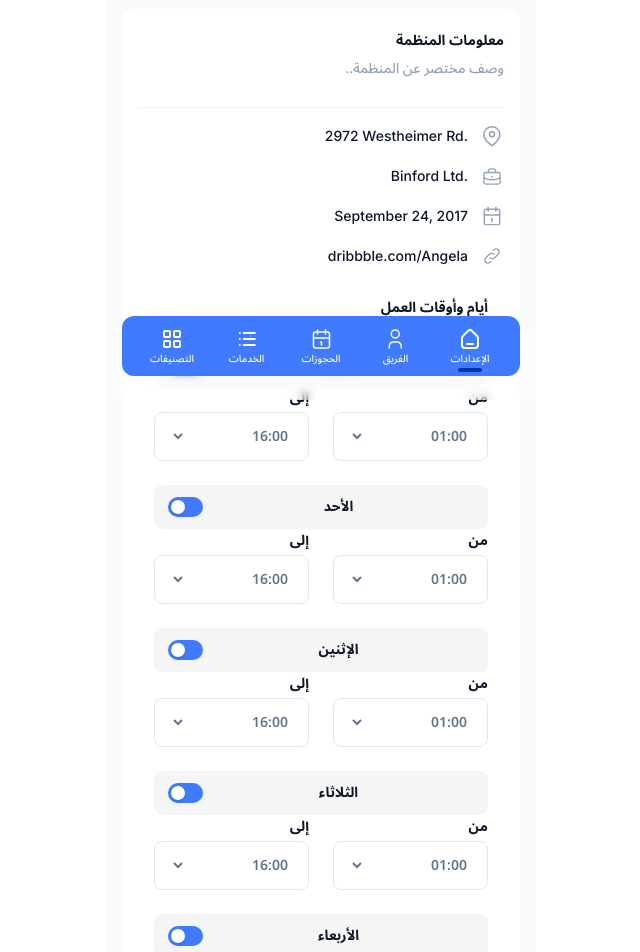
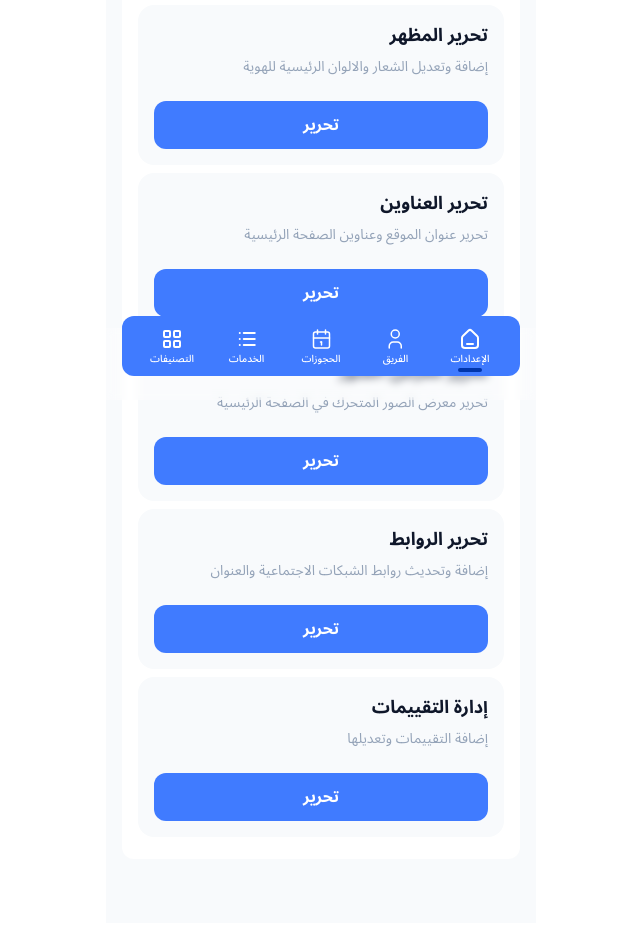
Before and after one commit to helmy162/leadly-admin, a Next.js app: page /profile in a window 1280 px wide. Shown: the part 400-1352 px from the top of the page, without its empty margins (319-959 px from the left). Built offline with nearby package versions, Linux system fonts and the light colour scheme.

Commit message:
edit business info

```diff
--- a/app/(with-auth)/profile/page.tsx
+++ b/app/(with-auth)/profile/page.tsx
@@ -6,6 +6,7 @@ import LinkIcon from "@/components/icons/LinkIcon";
 import MapIcon from "@/components/icons/MapIcon";
 import { english_font } from "@/fonts";
 import { business } from "@/mockups/business";
+import { business_options } from "@/mockups/business_options";
 import ConfirmationModal from "@/sections/ConfirmationModal";
 import EditBusinessModal from "@/sections/EditBusinessModal";
 import Image from "next/image";
@@ -19,23 +20,17 @@ type dayType = {
 };
 
 export default function BusinessInfoPage() {
-  const [editBusinessModal, setEditBusinessModal] = useState(false);
+  const [editBusinessModal, setEditBusinessModal] = useState(0);
   const [confirmModal, setConfirmModal] = useState(false);
 
-  const onWorkingHoursChange = (day:string, data: dayType) => {
+  const onWorkingHoursChange = (day: string, data: dayType) => {
     // day is Friday | Saturday | Sunday | Monday | Tuesday | Wednesday | Thursday
     // data is {day: string, from: string, to: string}
-  }
+  };
   return (
     <>
       <main className="flex h-full w-full flex-grow flex-col gap-4 pb-10 text-black">
-        <div className="flex flex-col gap-7 rounded-xl bg-white p-4 pb-10">
-          <button
-            className="w-[100px] rounded-lg border border-borderGray p-2 text-xs font-bold leading-5"
-            onClick={() => setEditBusinessModal(true)}
-          >
-            تحرير البيانات
-          </button>
+        <div className="flex flex-col gap-7 rounded-xl bg-white px-4 pb-10 py-14">
           <div className="flex flex-col items-center gap-4">
             <div className="flex size-24 items-center justify-center rounded-full border-2 border-[#FBFBFB] p-4">
               <Image
@@ -57,55 +52,44 @@ export default function BusinessInfoPage() {
           </div>
         </div>
         <div className="flex flex-col gap-2 rounded-xl bg-white px-4 py-[22px]">
-          <h2 className="text-sm font-bold">معلومات المنظمة</h2>
-          <h3 className="text-sm font-medium text-[#94A3B8]">
-            وصف مختصر عن المنظمة..
-          </h3>
-          <hr className="mb-2 mt-5 border-[#F1F5F9]" />
-          <div className="flex flex-col gap-4">
-            {info.map(({ value, icon }, index) => (
-              <div className="flex items-center gap-3" key={index}>
-                <div className="flex size-6 items-center justify-center">
-                  {icon}
-                </div>
-                <bdi
-                  className={`${english_font.className} text-left text-sm font-medium`}
-                >
-                  {value}
-                </bdi>
+          {business_options.map((option, index) => (
+            <div
+              key={option.step}
+              className="flex flex-col gap-6 rounded-2xl bg-bgGray p-4"
+            >
+              <div className="flex flex-col gap-2">
+                <h2 className="text-lg font-bold">{option.name}</h2>
+                <p className="text-sm text-[#94A3B8]">{option.description}</p>
               </div>
-            ))}
+              <button
+                className="h-12 w-full rounded-xl bg-primary p-2 font-bold text-white"
+                onClick={() => setEditBusinessModal(option.step)}
+              >
+                تحرير
+              </button>
+            </div>
+          ))}
+
+          <div className="flex flex-col gap-6 rounded-2xl bg-bgGray p-4">
+            <div className="flex flex-col gap-2">
+              <h2 className="text-lg font-bold">إدارة التقييمات</h2>
+              <p className="text-sm text-[#94A3B8]">إضافة التقييمات وتعديلها</p>
+            </div>
+            <Link
+              href="/testimonials"
+              className="flex h-12 w-full items-center justify-center rounded-xl bg-primary p-2 font-bold text-white"
+            >
+              تحرير
+            </Link>
           </div>
-
-          <div className="flex flex-col gap-6 rounded-xl bg-white px-4 py-[22px]">
-            <h2 className="text-sm font-bold">أيام وأوقات العمل</h2>
-
-            {days.map((day) => (
-              <WorkingHoursInput
-                key={day.value}
-                name={day.value}
-                label={day.name}
-                intialValue={business?.days && day.value in business?.days! ? business?.days[day.value as keyof typeof business.days] : null}
-                onChange={(data: dayType) => onWorkingHoursChange(day.value, data)}
-              />
-            ))}
-          </div>
-
-          <div className="flex flex-col gap-2 rounded-xl bg-white px-4 py-[22px]">
-            <h2 className="text-sm font-bold">التقييمات</h2>
-            <Link href="/testimonials" className="text-sm font-medium text-primary">
-              الذهاب إلى التقييمات
-            </Link>
-
-          </div>
-
         </div>
       </main>
       <EditBusinessModal
-        open={editBusinessModal}
+        open={!!editBusinessModal}
         setOpen={setEditBusinessModal}
         onSuccess={() => setConfirmModal(true)}
-        data = {business}
+        data={business}
+        step={editBusinessModal}
       />
       <ConfirmationModal
         open={confirmModal}
@@ -115,32 +99,3 @@ export default function BusinessInfoPage() {
     </>
   );
 }
-
-const info = [
-  {
-    value: "2972 Westheimer Rd.",
-    icon: <MapIcon className="text-[#94A3B8]" width={24} height={24} />,
-  },
-  {
-    value: "Binford Ltd.",
-    icon: <BriefcaseIcon className="text-[#94A3B8]" width={18} height={17} />,
-  },
-  {
-    value: "September 24, 2017",
-    icon: <CalendarIcon className="text-[#94A3B8]" width={24} height={24} />,
-  },
-  {
-    value: "dribbble.com/Angela",
-    icon: <LinkIcon className="text-[#94A3B8]" width={16} height={16} />,
-  },
-];
-
-const days = [
-  { name: "السبت", value: "Saturday" },
-  { name: "الأحد", value: "Sunday" },
-  { name: "الإثنين", value: "Monday" },
-  { name: "الثلاثاء", value: "Tuesday" },
-  { name: "الأربعاء", value: "Wednesday" },
-  { name: "الخميس", value: "Thursday" },
-  { name: "الجمعة", value: "Friday" },
-];
--- a/mockups/business.ts
+++ b/mockups/business.ts
@@ -4,6 +4,8 @@ export const business = {
   description: "عيادات طبية متخصصة في طب الأطفال والأسرة",
   short_description: "lifeway",
   logo: "https://via.placeholder.com/150",
+  gallery_name: "أحدث العروض",
+  gallery_description: "معرض الصور المتحرك",
   gallery: [
     "https://via.placeholder.com/150",
     "https://via.placeholder.com/150",
--- /dev/null
+++ b/mockups/business_options.ts
@@ -0,0 +1,22 @@
+export const business_options = [
+  {
+    name: "تحرير المظهر",
+    description: "إضافة وتعديل الشعار والالوان الرئيسية للهوية",
+    step: 1,
+  },
+  {
+    name: "تحرير العناوين",
+    description: "تحرير عنوان الموقع وعناوين الصفحة الرئيسية",
+    step: 2,
+  },
+  {
+    name: "تحرير معرض الصور",
+    description: "تحرير معرض الصور المتحرك في الصفحة الرئيسية",
+    step: 3,
+  },
+  {
+    name: "تحرير الروابط",
+    description: "إضافة وتحديث روابط الشبكات الاجتماعية والعنوان",
+    step: 4,
+  },
+];
--- a/sections/EditBusinessModal.tsx
+++ b/sections/EditBusinessModal.tsx
@@ -4,15 +4,17 @@ import ImageUpload from "@/components/ImageUpload";
 import Modal from "@/components/Modal";
 import TextInput from "@/components/TextInput";
 import WorkingHoursInput from "@/components/WorkingHoursInput";
+import { business_options } from "@/mockups/business_options";
 
 export default function EditBusinessModal({
   open,
   setOpen,
   onSuccess,
   data,
+  step,
 }: {
   open: boolean;
-  setOpen: React.Dispatch<React.SetStateAction<boolean>>;
+  setOpen: React.Dispatch<React.SetStateAction<any>>;
   onSuccess: Function;
   data: {
     name: string;
@@ -22,6 +24,8 @@ export default function EditBusinessModal({
     primary_color: string;
     secondary_color: string;
     logo: string;
+    gallery_name: string;
+    gallery_description: string;
     gallery: string[];
     address: string;
     googleMapsLink: string;
@@ -31,6 +35,7 @@ export default function EditBusinessModal({
     snapchat: string;
     tiktok: string;
   };
+  step: number;
 }) {
   const handleEditBusiness = (e: React.FormEvent<HTMLFormElement>) => {
     e.preventDefault();
@@ -50,7 +55,9 @@ export default function EditBusinessModal({
         onSubmit={handleEditBusiness}
       >
         <div className="flex w-full items-center justify-between px-4">
-          <h2 className="font-bold text-black">إضافة تصنيف</h2>
+          <h2 className="font-bold text-black">
+            {business_options.find((o) => o.step == step)?.name}
+          </h2>
           <button
             type="button"
             onClick={() => setOpen(false)}
@@ -61,6 +68,41 @@ export default function EditBusinessModal({
         </div>
         <hr className="border-[#F1F5F9]" />
         <div className="flex flex-col gap-6 px-4">
+          {step == 1 && (
+            <>
+              <ImageUpload
+                name="شعار المنشأة"
+                tooltip="أدخل شعار المنشأة هنا"
+                intialValue={data.logo}
+              />
+              <div className="flex w-full items-center gap-4 [&>*]:w-full">
+                <TextInput
+                  type="color"
+                  name="primary_color"
+                  label="لون الهوية الأساسي"
+                  placeholder="#353433"
+                  tooltip="اختر لون الهوية الأساسي"
+                  required
+                  isEnglish
+                  intialValue={data.primary_color}
+                />
+
+                <TextInput
+                  type="color"
+                  name="secondary_color"
+                  label="لون الهوية الثانوي"
+                  placeholder="#353433"
+                  tooltip="اختر لون الهوية الثانوي"
+                  required
+                  isEnglish
+                  intialValue={data.secondary_color}
+                />
+              </div>
+            </>
+          )}
+
+          {step == 2 && (
+            <>
               <TextInput
                 name="name"
                 label="اسم المنشأة"
@@ -98,43 +140,37 @@ export default function EditBusinessModal({
                 tooltip="أدخل وصف مختصر عن المنشأة هنا"
                 intialValue={data.short_description}
               />
+            </>
+          )}
 
-          <ImageUpload
-            name="شعار المنشأة"
-            tooltip="أدخل شعار المنشأة هنا"
-            intialValue={data.logo}
+          {step == 3 && (
+            <>
+              <TextInput
+                name="gallery_name"
+                label="عنوان القسم"
+                placeholder="أحدث العروض..."
+                required
+                tooltip="أدخل عنوان القسم هنا"
+                intialValue={data.gallery_name}
               />
-
+              <TextInput
+                name="gallery_description"
+                label="وصف القسم"
+                placeholder="وصف مختصر 10 كلمات"
+                multiline
+                tooltip="أدخل وصف القسم هنا"
+                intialValue={data.gallery_description}
+              />
               <ImagesUpload
                 name="معرض الصور"
                 tooltip="أدخل صور المنشأة هنا"
                 intialValue={data.gallery}
               />
+            </>
+          )}
 
-          <div className="flex w-full items-center gap-4 [&>*]:w-full">
-            <TextInput
-              type="color"
-              name="primary_color"
-              label="لون الهوية الأساسي"
-              placeholder="#353433"
-              tooltip="اختر لون الهوية الأساسي"
-              required
-              isEnglish
-              intialValue={data.primary_color}
-            />
-
-            <TextInput
-              type="color"
-              name="secondary_color"
-              label="لون الهوية الثانوي"
-              placeholder="#353433"
-              tooltip="اختر لون الهوية الثانوي"
-              required
-              isEnglish
-              intialValue={data.secondary_color}
-            />
-          </div>
-
+          {step == 4 && (
+            <>
               <TextInput
                 name="address"
                 label="وصف العنوان"
@@ -204,7 +240,8 @@ export default function EditBusinessModal({
                 intialValue={data.tiktok}
                 isEnglish
               />
-
+            </>
+          )}
         </div>
 
         <div className="mt-3 flex items-center justify-between gap-4 px-4 [&>*]:flex-grow">
@@ -212,10 +249,17 @@ export default function EditBusinessModal({
             type="submit"
             className="h-14 rounded-xl bg-primary p-2 font-bold text-white"
           >
-            تحديث
+            حفظ
           </button>
         </div>
       </form>
     </Modal>
   );
 }
+
+const stepNames = {
+  1: "المظهر",
+  2: "العناوين",
+  3: "الروابط",
+  4: "معرض الصور",
+};
```
Lines whose indentation alone changed are shown as unchanged.
